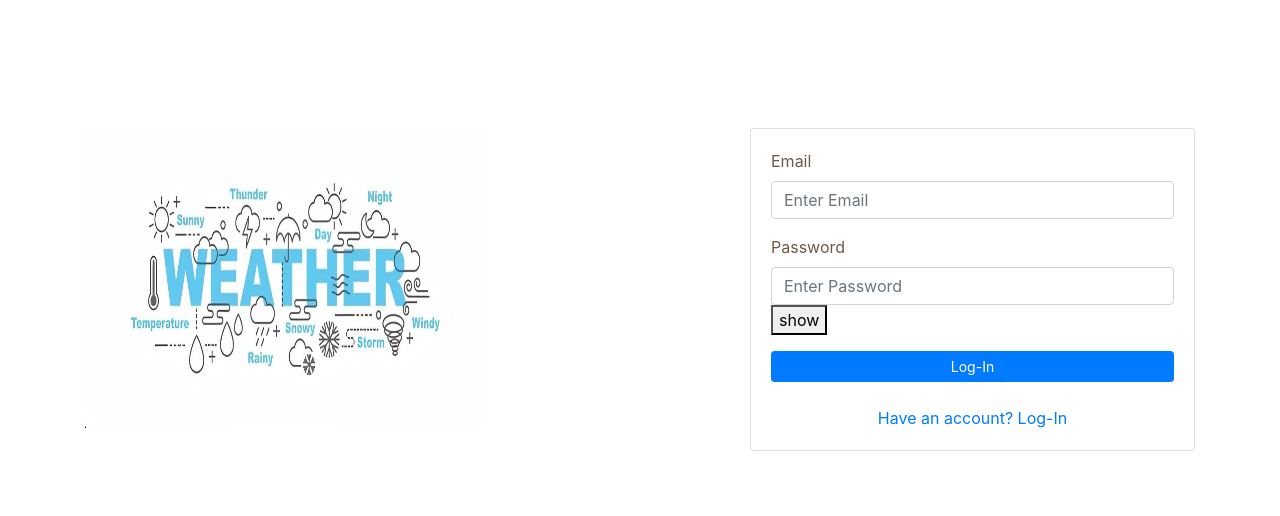
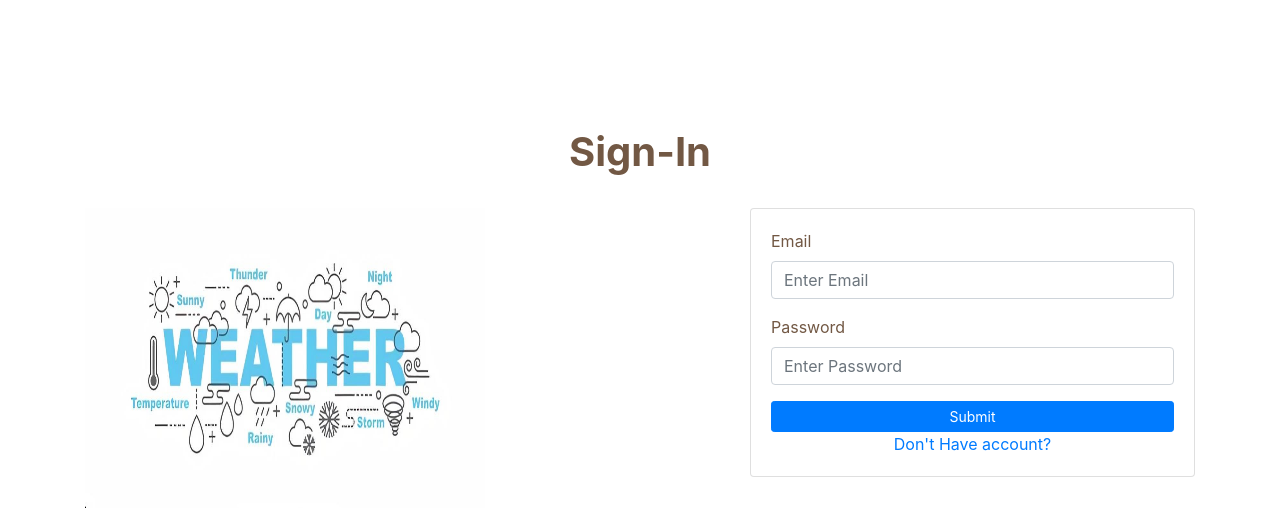
Before and after one commit to Dilansilva/Loons-lab, a React (Create React App) app: page / in a window 1280 px wide. Shown: the top 516 px of the page. Built offline with nearby package versions, Linux system fonts and the light colour scheme.

Commit message:
Add heading to sign-in and sign-up

```diff
--- a/src/App.js
+++ b/src/App.js
@@ -4,7 +4,7 @@ import SignUp from './pages/Sign-Up';//import Sign up page
 function App() {
   return (
     <div>
-      <SignUp/>
+      <SignIn/>
     </div>
   );
 }
--- a/src/pages/Sign-In.js
+++ b/src/pages/Sign-In.js
@@ -22,6 +22,7 @@ const SignIn = () => {
     return (
         <Jumbotron className="backgroundColor" fluid>
         <Container>
+        <h1 className="textAlign"><b>Sign-In</b></h1><br></br>
             <Row>
                 <Col sm={7}>
                     <Image
--- a/src/pages/Sign-Up.js
+++ b/src/pages/Sign-Up.js
@@ -33,6 +33,7 @@ export default function SignUp() {
         <div>
         <Jumbotron className="backgroundColor" fluid>
         <Container>
+        <h1 className="textAlign"><b>Sign-Up</b></h1><br></br>
             <Row>
                 <Col sm={7}>
                     <Image
```
